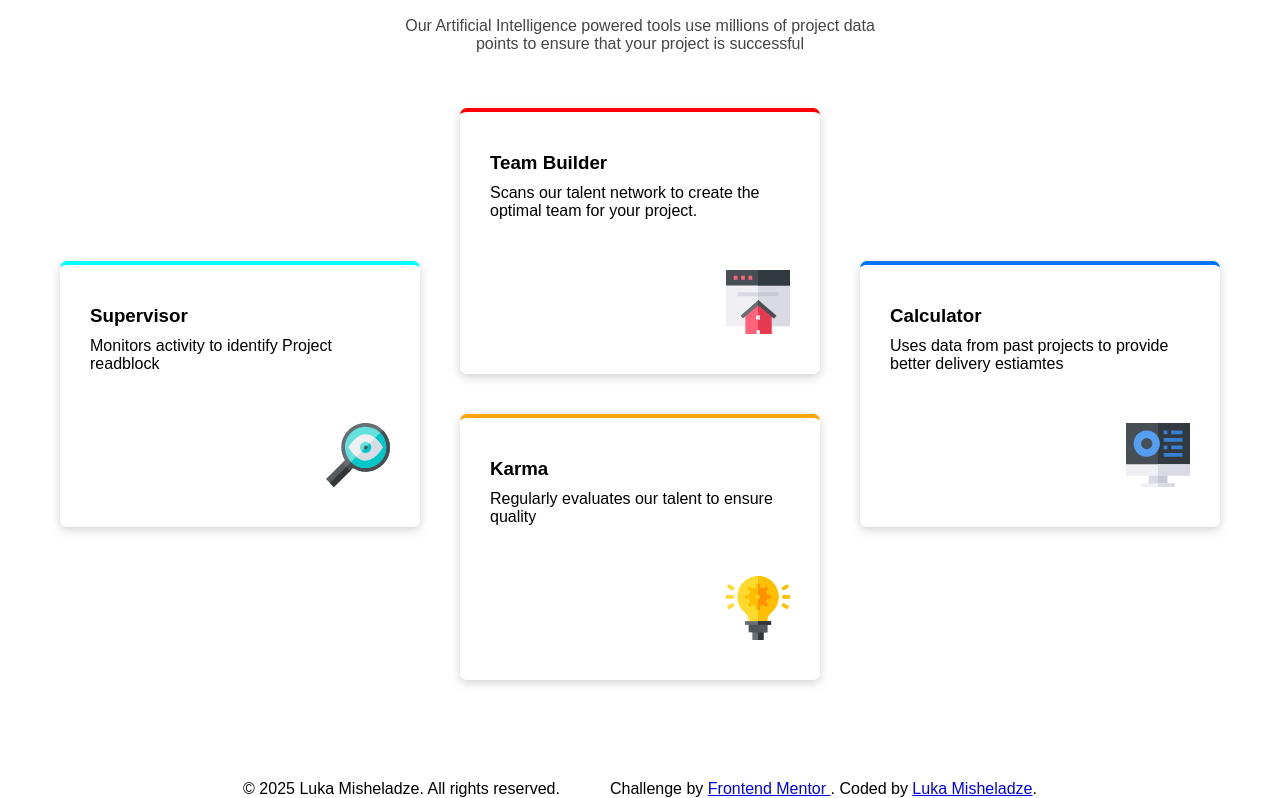
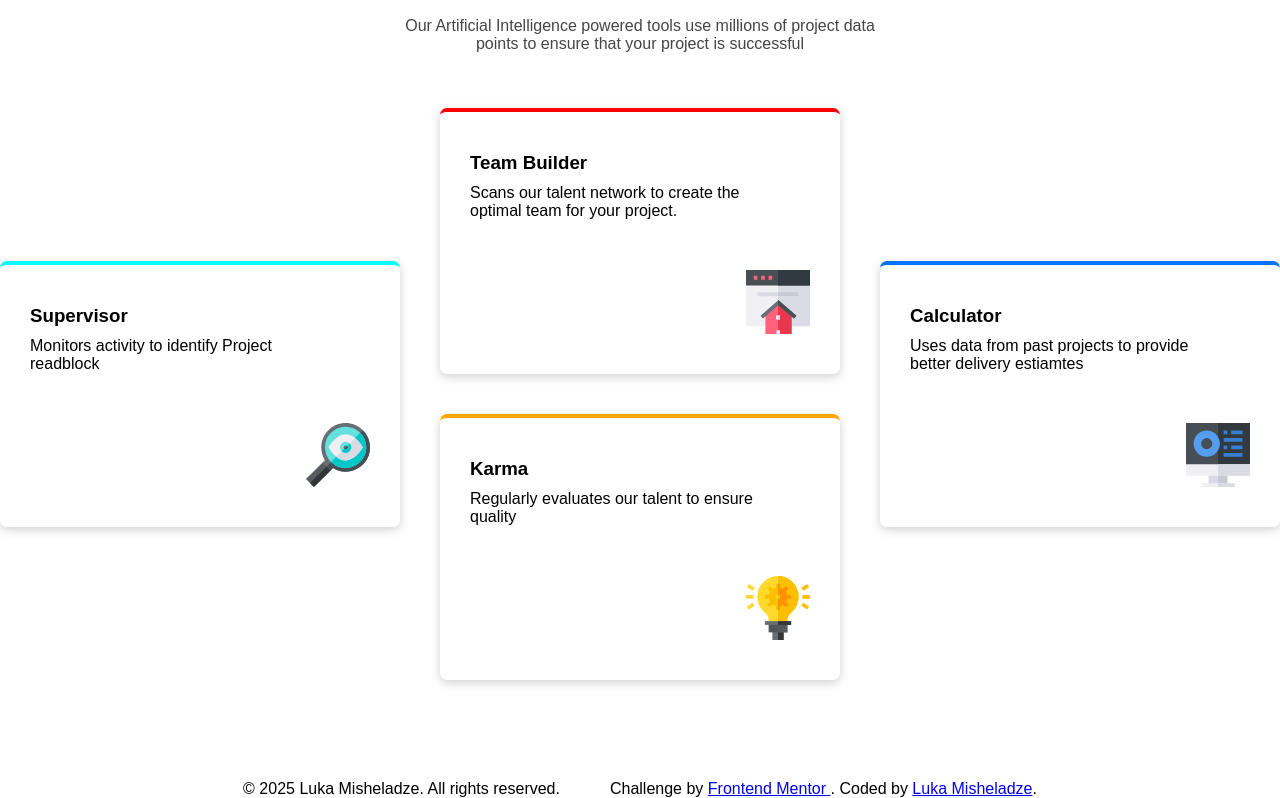
Before and after one commit to Luka-misheladze/Frontend-Mentor-Projects, a plain HTML site: page four-card-feature-section-master/four-card-feature-section-master/index.html in a window 1280 px wide. Shown: the part 132-930 px from the top of the page. Drawn offline with Linux system fonts and the light colour scheme.

Commit message:
first commit

```diff
--- a/four-card-feature-section-master/four-card-feature-section-master/style.css
+++ b/four-card-feature-section-master/four-card-feature-section-master/style.css
@@ -38,7 +38,7 @@ body {
     border-radius: 7px;
     box-shadow: 0px 3px 10px rgba(128, 128, 128, 0.354);
     width: fit-content;
-    width: 360px;
+    width: 400px;
     padding: 40px 30px;
     transition: 0.4s ease;
 }
@@ -70,7 +70,7 @@ body {
     border-radius: 7px;
     border-top: solid 4px red;
     box-shadow: 0px 3px 10px rgba(128, 128, 128, 0.354);
-    width: 360px;
+    width: 400px;
     padding: 40px 30px;
     transition: 0.4s ease;
 }
@@ -92,7 +92,7 @@ body {
     display: flex;
     flex-direction: column;
     width: fit-content;
-    width: 360px;
+    width: 400px;
     padding: 40px 30px;
     border-top: 4px solid orange;
     border-radius: 7px;
@@ -116,7 +116,7 @@ body {
     border: none;
     border-top: 4px solid rgb(0, 115, 255);
     width: fit-content;
-    width: 360px;
+    width: 400px;
     border-radius: 7px;
     box-shadow: 0px 3px 10px rgba(128, 128, 128, 0.354);
     padding: 40px 30px;
```
